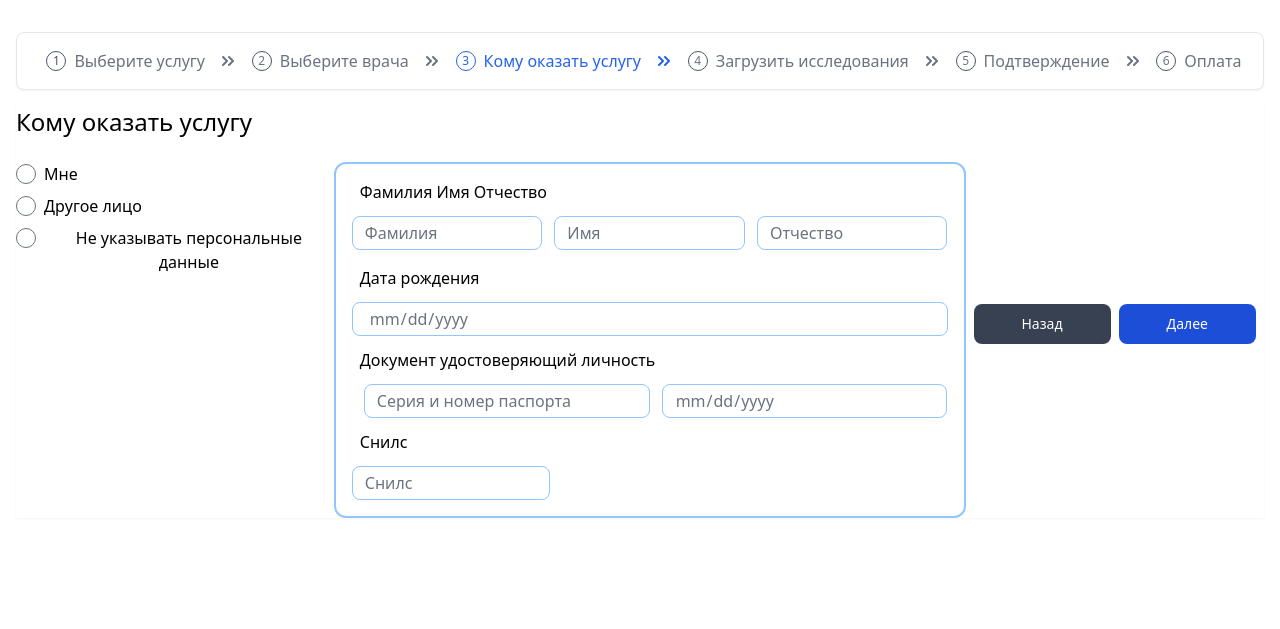
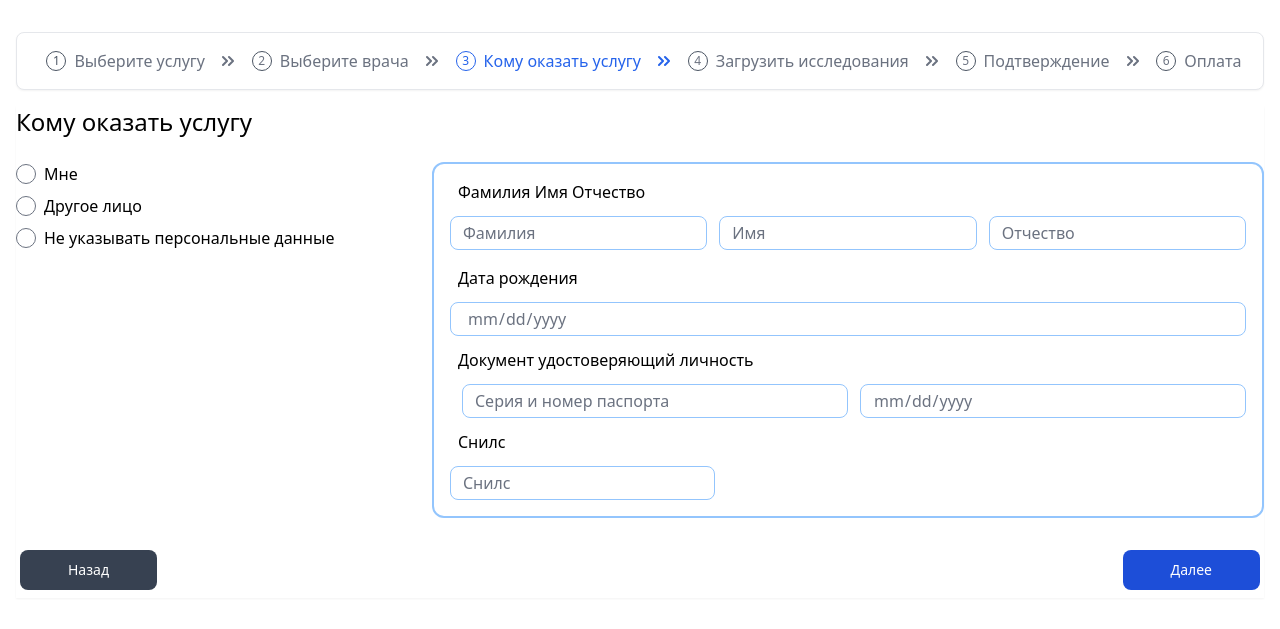
Before and after one commit to Abcenty/RDC, a Django app: page /toserve/ in a window 1280 px wide. Shown: the part 80-709 px from the top of the page. Run offline with Django 4.2, Linux system fonts and the light colour scheme; some libraries are stand-ins or nearby versions.

Commit message:
Изменил дизайн на странице "Кому оказать услугу"

```diff
--- a/RDC/RDC/settings.py
+++ b/RDC/RDC/settings.py
@@ -97,7 +97,7 @@
         'ENGINE': 'django.db.backends.postgresql',
         'NAME': 'RDCdata',
         'USER': 'postgres',
-        'PASSWORD': '1234',
+        'PASSWORD': '123volini',
         'HOST': 'localhost',
         'PORT': 5432,
     }
--- a/RDC/treatment/templates/treatment/Applications/WhomToServe.html
+++ b/RDC/treatment/templates/treatment/Applications/WhomToServe.html
@@ -240,7 +240,7 @@
 {% block content %}
 
 
-        <div class="justify-evenly flex items-center max-w-screen-xl  space-x-2 text-sm font-medium text-center text-gray-500 bg-white shadow-sm m-4 mx-auto">
+        <div class="justify-evenly flex items-center max-w-screen-xl flex-col space-x-2 text-sm font-medium text-center text-gray-500 bg-white shadow-sm m-4 mx-auto">
         <div class="flex flex-row mx-auto w-full">
             <div class="flex flex-col gap-2 mx-auto w-full">
                 <h1 class="mb-4 text-2xl font-medium mr-auto text-black">Кому оказать услугу</h1>
@@ -359,7 +359,7 @@
             </div>
 
     </div>
-    <div class="items-center max-w-screen-xl mx-auto flex flex-row justify-between pt-8">
+    <div class="items-center w-full mx-auto flex flex-row justify-between pt-8">
         <form action="{% url 'doctor' %}" target="_parent">
           <button
               type="submit"
```
